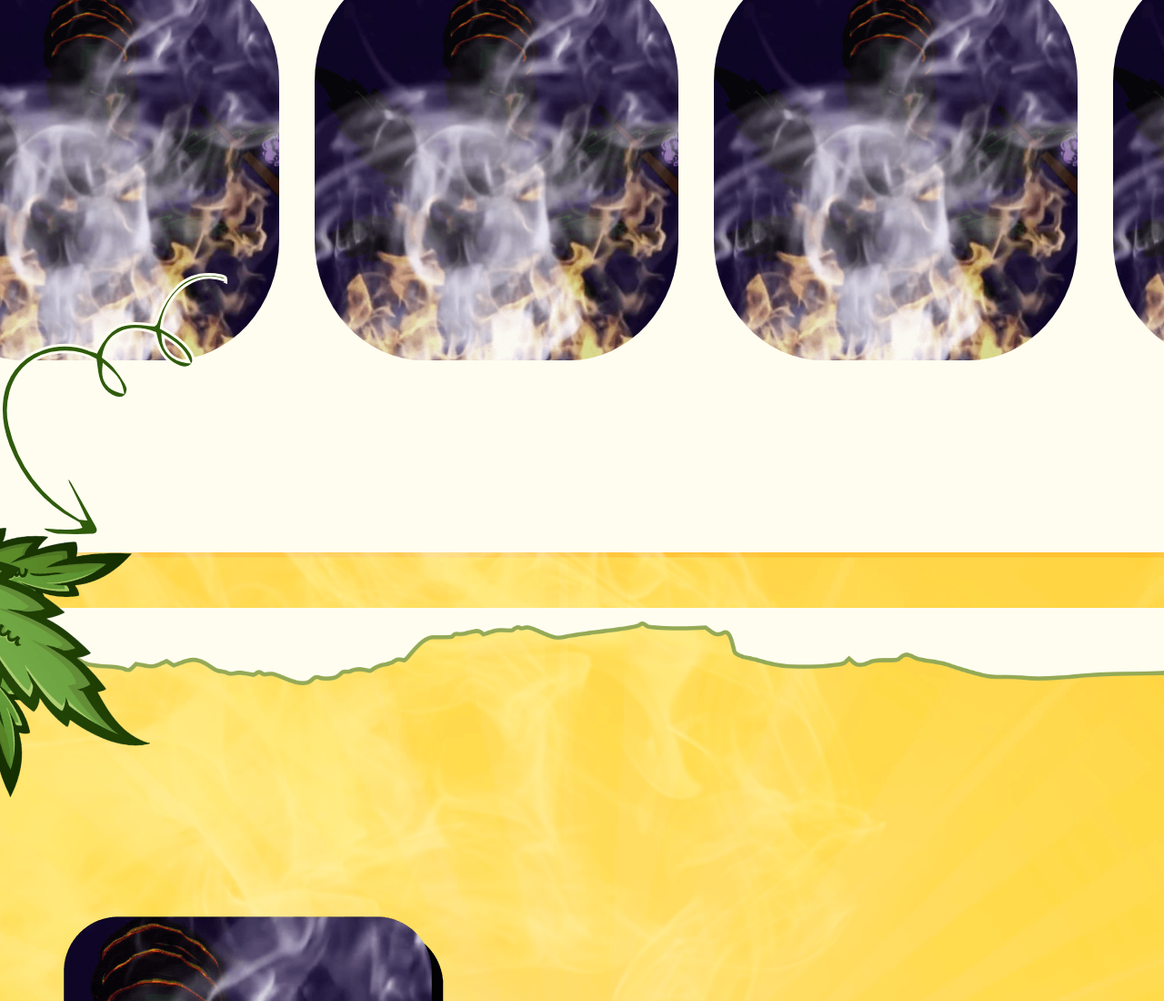
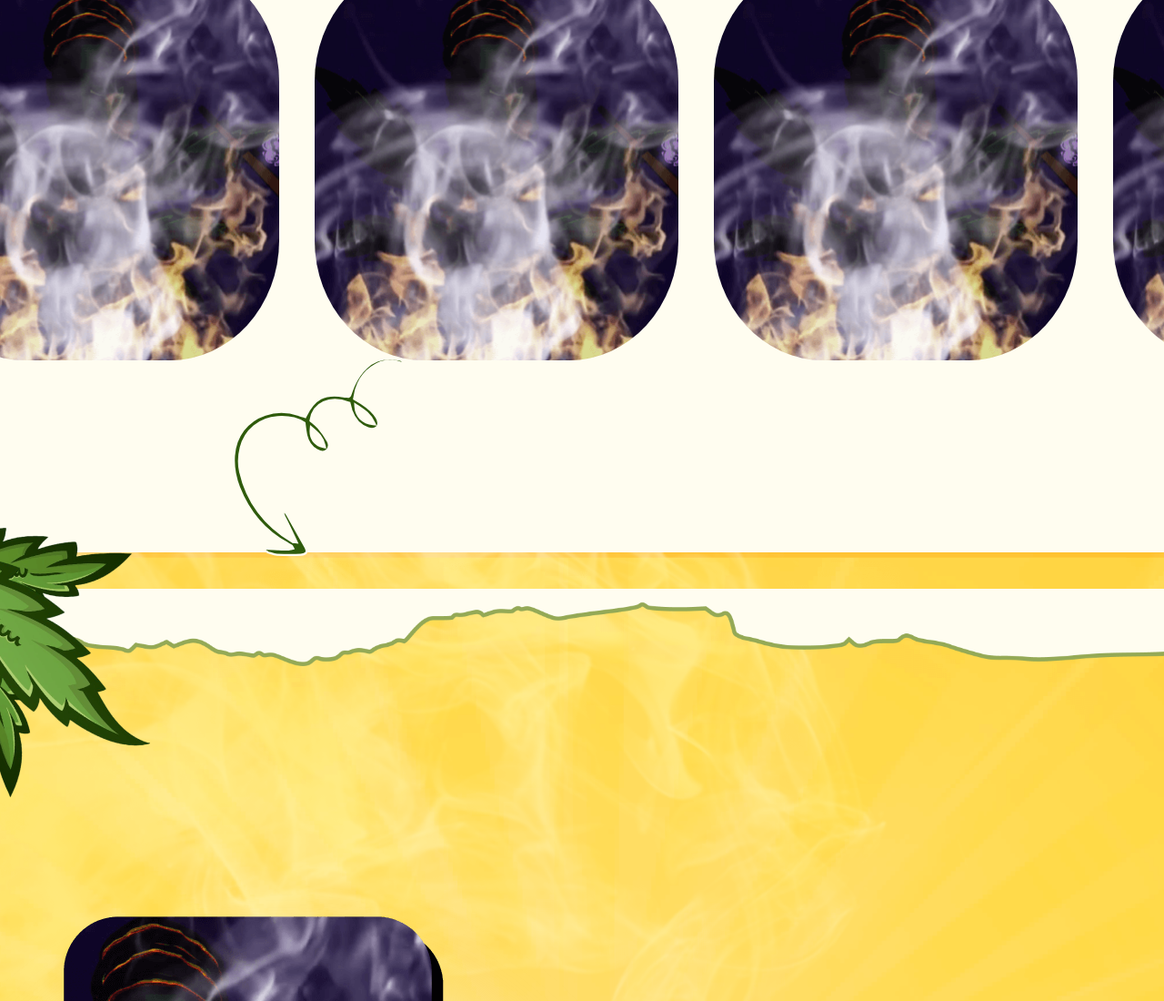
Before and after one commit to indragrg92/litleaf, a website: page index.html in a window 1280 px wide. Shown: the part 2374-3474 px from the top of the page at 91% size. Drawn offline with Linux system fonts and the light colour scheme.

```diff
--- a/assets/scss/components/nft_reveal.scss
+++ b/assets/scss/components/nft_reveal.scss
@@ -4,6 +4,7 @@
    position: relative;
    background-color: #fffdf0;
    padding-bottom: 195px;
+
 
    &:before {
       content: "";
@@ -14,7 +15,7 @@
       position: absolute;
       top: -5%;
       width: 100%;
-      height: 100%;
+      height: 134px;
    }
 
    &:after {
@@ -24,11 +25,11 @@
       background-position: bottom;
       background-size: 100%;
       position: absolute;
+      bottom: -5.5%;
       width: 100%;
-      height: 15%;
+      height: 128px;
       z-index: 1;
    }
-
 
    .nft-circle {
       @include roundShape();
@@ -44,11 +45,13 @@
    .nft-bottom-arrow {
       background-image: url( './../img/spiral-left-arrow.svg' );
       background-repeat: no-repeat;
-      background-size: contain;
+      background-size: 75%;
       position: absolute;
-      bottom: 0;
+      left: 20%;
+      bottom: -93px;
       width: 250px;
       height: 307px;
+      z-index: 9;
    }
 
    .join-wailist {
--- a/index.html
+++ b/index.html
@@ -83,9 +83,9 @@
 
    <section class="nft-reveal" id="nft-reveal">
 
+      <div class="nft-bg-wave"></div>
       <div class="nft-circle"></div>
       <div class="nft-circle-blur"></div>
-
       <div class="nft-bottom-arrow"></div>
 
       <div class="container p-0">
@@ -134,7 +134,6 @@
             <li><img src="./assets/img/reveal-img-1.png" alt="Reveal image" /></li>
             <li><img src="./assets/img/reveal-img-1.png" alt="Reveal image" /></li>
          </ul>
-
 
       </div>
    </section>
```
Also changed, not shown: assets/css/main.min.css, assets/img/spiral-left-arrow.png (added), 2 other files.
